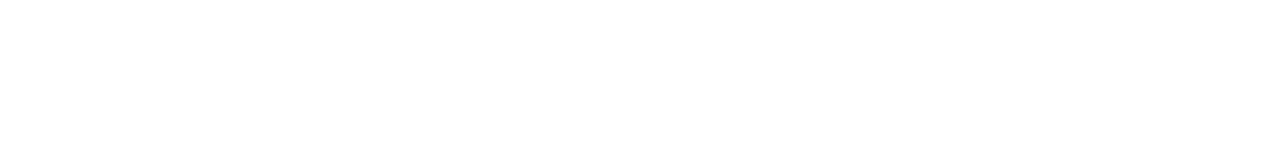
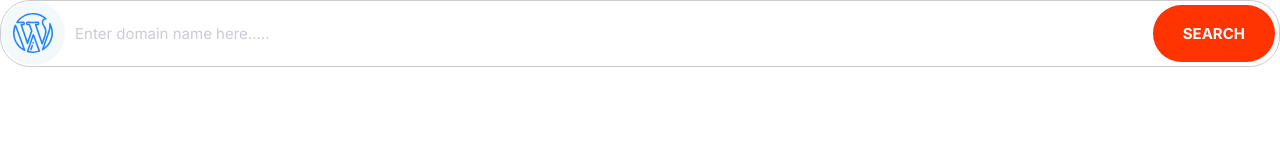
Before and after one commit to Jidda88/Moshify, a plain HTML site: page index.html in a window 1280 px wide. Drawn offline with Linux system fonts and the light colour scheme.

Commit message:
Build input element components.

```diff
--- a/css/styles.css
+++ b/css/styles.css
@@ -4,7 +4,10 @@
     --color-accent: #ff3400;
     --color-headings: #1b0760;
     --color-body: #918ca4;
+    --color-border: #ccc;
+    --border-radius: 30px;
 }
+
 *, *::after, *::before {
     box-sizing: border-box;
 }
@@ -231,8 +234,46 @@ a {
     color: #fff;
 }
 
-@media screen and (min-width:1024px){
+@media screen and (min-width: 1024px){
     .btn {
         font-size: 1.5rem;
     }
 }
+
+/* Inputs */
+
+.input {
+    padding: 1.5rem 3.5rem;
+    border: 1px solid var(--color-border);
+    border-radius: var(--border-radius);
+    outline: 0;
+    color: var(--color-headings);
+    font-size: 2rem;
+}
+
+::placeholder {
+    color: #cdcbd7;
+}
+
+.input-group {
+    border: 1px solid var(--color-border);
+    border-radius: var(--border-radius);
+    display: flex;
+}
+
+.input-group .input {
+    border: 0;
+    flex-grow: 1;
+    padding: 1.5rem 1rem;
+
+}
+
+.input-group .btn {
+    margin: 4px;
+}
+
+@media screen and (min-width: 1024px) {
+    .input {
+        font-size: 1.5rem;
+    }
+}
--- a/index.html
+++ b/index.html
@@ -15,6 +15,18 @@
     <link rel="stylesheet" href="css/styles.css" />
   </head>
   <body>
-
+    <div class="input-group">
+      <span class="icon-container">
+        <svg class="icon icon--primary">
+          <use xlink:href="images/sprite.svg#wordpress"></use>
+        </svg>
+      </span>
+      <input
+        type="text"
+        class="input"
+        placeholder="Enter domain name here....."
+      />
+      <button class="btn btn--accent">Search</button>
+    </div>
   </body>
 </html>
```
Also changed, not shown: components/inputs.html (added, +9 -0 lines).
